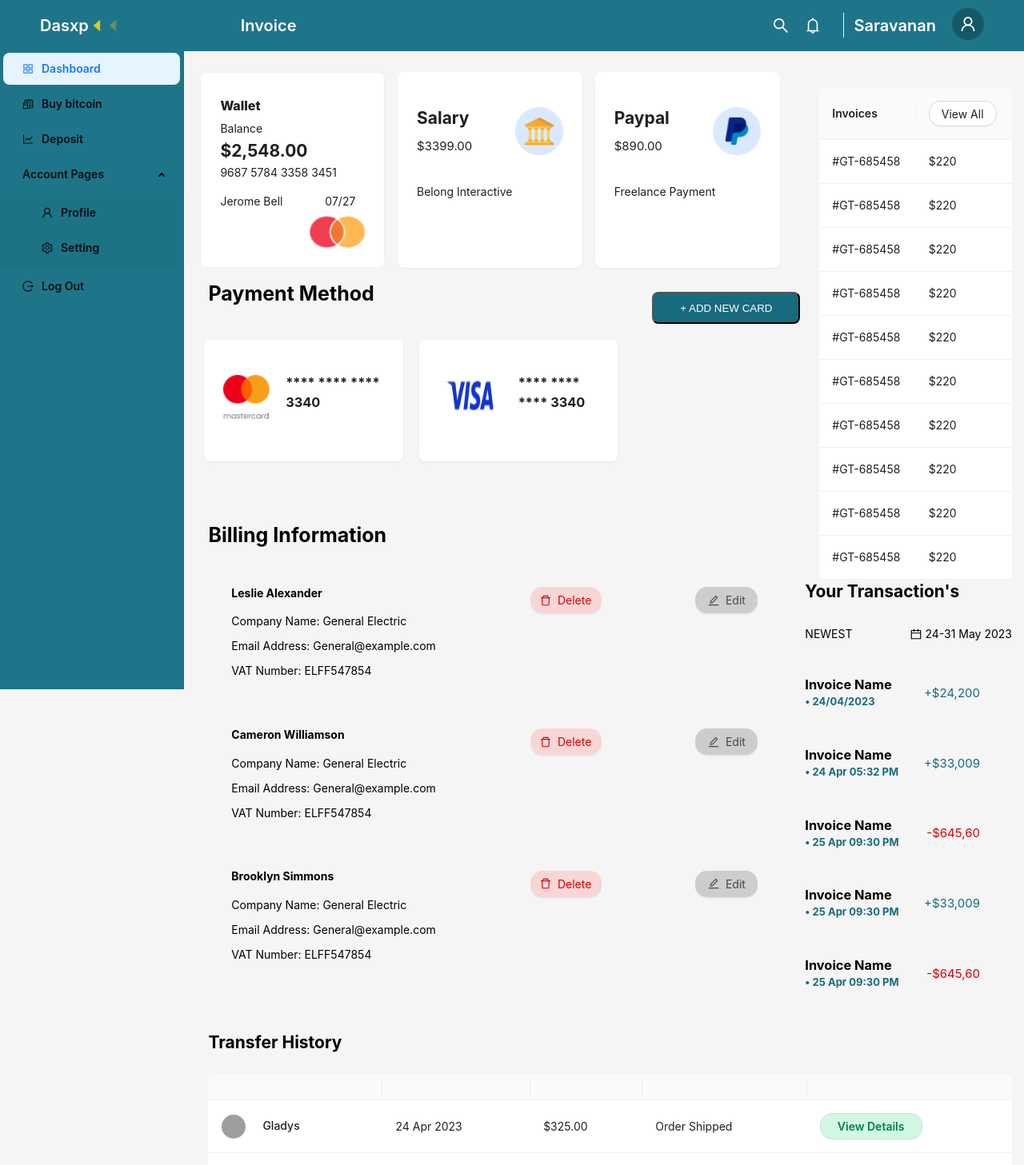
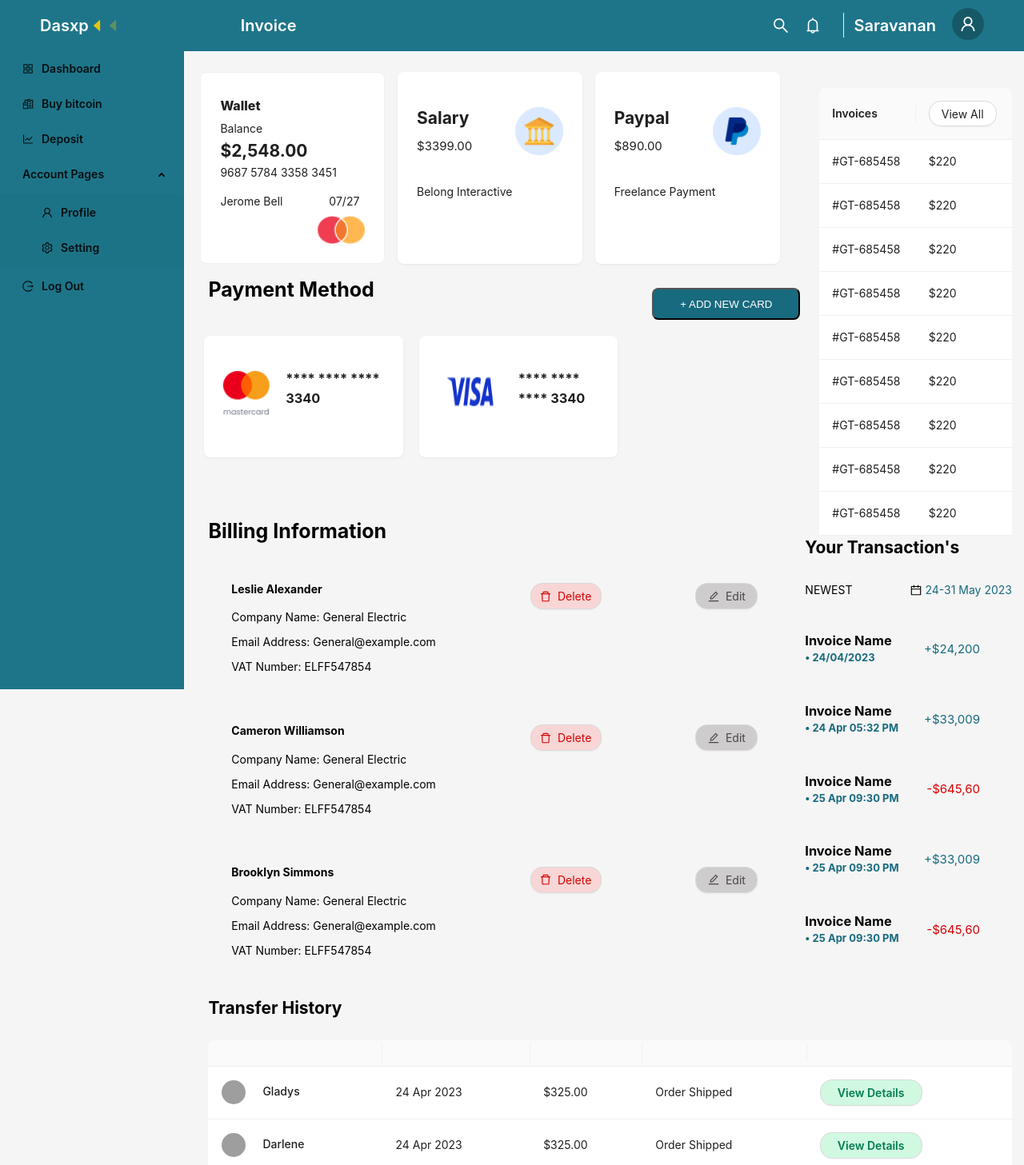
Before and after one commit to rjsaravana/dashboardreact, a React (Create React App) app: page /deposit in a window 1280 px wide. Shown: the top 1457 px of the page at 80% size. Built offline with nearby package versions, Linux system fonts and the light colour scheme; grey boxes are pictures that could not be loaded.

Commit message:
menu select background change

```diff
--- a/src/App.css
+++ b/src/App.css
@@ -89,7 +89,7 @@
   height: 33px;
 }
 
-.del-btn:hover{
+/* .del-btn:hover{
   color: #D70000 !important;
   background-color: #f8d6d6 !important;
 }
@@ -97,7 +97,7 @@
 .edit-btn:hover{
   color: #474747 !important;
   background-color: #cecccc !important;
-}
+} */
 
 .paid-btn{
   color: #ffffff;
@@ -129,3 +129,13 @@
   background: #e0f9f6;
   border-radius: 6px;
 }
+
+
+/*-----------------------------------------MenuItem----------------------------------------*/
+
+.menu-item>.ant-menu-item-selected{
+  border-top-left-radius: 25px;
+  border-bottom-left-radius: 25px;
+  margin-left: 13px;
+  background-color: #f5f5f5;
+}
--- a/src/app/dashboard/buybitcoin.tsx
+++ b/src/app/dashboard/buybitcoin.tsx
@@ -132,7 +132,7 @@ const Byebitcoin: React.FC = () => {
       ),
       member: (
         <Avatar.Group>
-          <Avatar src="https://xsgames.co/randomusers/avatar.php?g=pixel&key=1" />
+          <Avatar src="https://xsgames.co/randomusers/avatar.php?g=pixel&key=3" />
           <Tooltip title="Ant User" placement="top">
             <Avatar
               style={{ backgroundColor: "#87d068" }}
--- a/src/app/dashboard/card.tsx
+++ b/src/app/dashboard/card.tsx
@@ -188,11 +188,11 @@ const Cardcontent: React.FC = () => {
                 <p>Jerome Bell</p>
               </div>
               <div>
-                <p style={{ marginLeft: "20px" }}>07/27</p>
+                <p style={{ marginLeft: "15px" }}>07/27</p>
                 <img
                   style={{
-                    width: "70px",
-                    height: "40px",
+                    width: "60px",
+                    height: "35px",
                   }}
                   src="./assets/icon/cclogo.png"
                 ></img>
--- a/src/app/dashboard/nav.tsx
+++ b/src/app/dashboard/nav.tsx
@@ -1,8 +1,8 @@
-import React from 'react';
-import { AppstoreOutlined, LineChartOutlined, UserOutlined,LogoutOutlined, CaretLeftOutlined, SettingOutlined,ReconciliationOutlined } from '@ant-design/icons';
+import { AppstoreOutlined, LineChartOutlined, LogoutOutlined,DashboardOutlined, ReconciliationOutlined, SettingOutlined, UserOutlined } from '@ant-design/icons';
 import type { MenuProps } from 'antd';
 import { Menu } from 'antd';
-import { useNavigate } from 'react-router-dom';
+import React from 'react';
+import { Link, useNavigate } from 'react-router-dom';
 
 type MenuItem = Required<MenuProps>['items'][number];
 
@@ -37,6 +37,7 @@ const items: MenuProps['items'] = [
 
 ];
 
+
 const itemsPath:{[key:number]:string} ={
   1:"/dashboard",
   2:"/byte-coin",
@@ -54,11 +55,11 @@ export const MenuLayout: React.FC = () => {
   return (
     <Menu
       onClick={onClick}
+      className='menu-item'
       style={{ width: 230, height:'100%', marginTop:'62px', position:'fixed', zIndex:'10', background: '#1E7589', color:'#ffffff', fontWeight:'600' }}
-      defaultSelectedKeys={['1']}
+      defaultSelectedKeys={[]}
       defaultOpenKeys={['sub1']}
       mode="inline"
-      items={items}
-    />
+      items={items} />
   );
 };
--- a/src/app/deposit/billingInfo.tsx
+++ b/src/app/deposit/billingInfo.tsx
@@ -45,7 +45,6 @@ const BillingInfo: React.FC = () => {
             >
               <Button
                 className="del-btn"
-                type="primary"
                 style={{ marginTop: "20px" }}
               >
                 <DeleteOutlined /> Delete
@@ -56,7 +55,6 @@ const BillingInfo: React.FC = () => {
           <div>
             <Button
               className="edit-btn"
-              type="primary"
               style={{ marginTop: "20px" }}
             >
               <EditOutlined /> Edit
@@ -80,7 +78,6 @@ const BillingInfo: React.FC = () => {
             >
               <Button
                 className="del-btn"
-                type="primary"
                 style={{ marginTop: "20px" }}
               >
                 <DeleteOutlined /> Delete
@@ -91,7 +88,6 @@ const BillingInfo: React.FC = () => {
           <div>
             <Button
               className="edit-btn"
-              type="primary"
               style={{ marginTop: "20px" }}
             >
               <EditOutlined /> Edit
@@ -115,7 +111,6 @@ const BillingInfo: React.FC = () => {
             >
               <Button
                 className="del-btn"
-                type="primary"
                 style={{ marginTop: "20px" }}
               >
                 <DeleteOutlined /> Delete
@@ -125,7 +120,6 @@ const BillingInfo: React.FC = () => {
           <div>
             <Button
               className="edit-btn"
-              type="primary"
               style={{ marginTop: "20px" }}
             >
               <EditOutlined /> Edit
--- a/src/app/deposit/paymentInfo.tsx
+++ b/src/app/deposit/paymentInfo.tsx
@@ -29,17 +29,13 @@ const PaymentInfo: React.FC = () => {
       key: "invoices",
     },
     {
-      title: <Button style={{ borderRadius: "15px" }}>View All</Button>,
+      title: <Button style={{ borderRadius: "15px"}}>View All</Button>,
       dataIndex: "view",
       key: "view",
     },
   ];
 
   const data: DataType[] = [
-    {
-      invoices: "#GT-685458",
-      view: "$220",
-    },
     {
       invoices: "#GT-685458",
       view: "$220",
@@ -104,11 +100,11 @@ const PaymentInfo: React.FC = () => {
                     <p>Jerome Bell</p>
                   </div>
                   <div>
-                    <p style={{ marginLeft:'20px'}}>07/27</p>
+                    <p style={{ marginLeft:'15px'}}>07/27</p>
                     <img
                       style={{
-                        width: "70px",
-                        height: "40px",
+                        width: "60px",
+                        height: "35px",
                       }}
                       src="./assets/icon/cclogo.png"
                     ></img>
@@ -298,7 +294,7 @@ const PaymentInfo: React.FC = () => {
       </Col>
       <Col span={6}>
         <Table
-          style={{ marginTop: "20px" }}
+          style={{ marginTop: "20px"}}
           className="byecoincontent"
           columns={columns}
           pagination={false}
--- a/src/app/deposit/transactions.tsx
+++ b/src/app/deposit/transactions.tsx
@@ -3,11 +3,11 @@ import React from "react";
 
 const Transactions: React.FC = () => {
 return(
-<div style={{marginTop:'90px'}}>
+<div style={{marginTop:'40px'}}>
     <h2>Your Transaction's</h2>
     <div className="pay-method">
         <p>NEWEST</p>
-        <p><CalendarOutlined /> 24-31 May 2023</p>
+        <p><CalendarOutlined /> <span style={{color:'#186A7E'}}> 24-31 May 2023 </span></p>
     </div>
 
     <div className="pay-method" style={{marginTop:'15px'}}>
```
